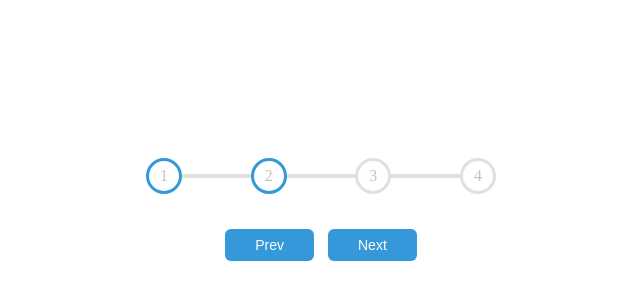
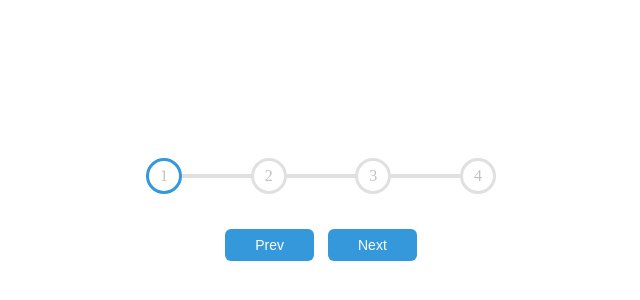
Before and after one commit to Ameer2000Mzori/Progress-Steps, a website built with webpack: page src/index.html in a window 1280 px wide. Shown: the part 188-488 px from the top of the page, 319-959 px from the left. Built offline with nearby package versions, Linux system fonts and the light colour scheme.

Commit message:
merged header to main

```diff
--- a/src/index.html
+++ b/src/index.html
@@ -15,7 +15,7 @@
       <div class="container">
         <div class="progress" id="progress"></div>
         <div class="cercle active">1</div>
-        <div class="cercle active">2</div>
+        <div class="cercle">2</div>
         <div class="cercle">3</div>
         <div class="cercle">4</div>
       </div>
```
Also changed, not shown: src/style.css (+2 -8 lines).
